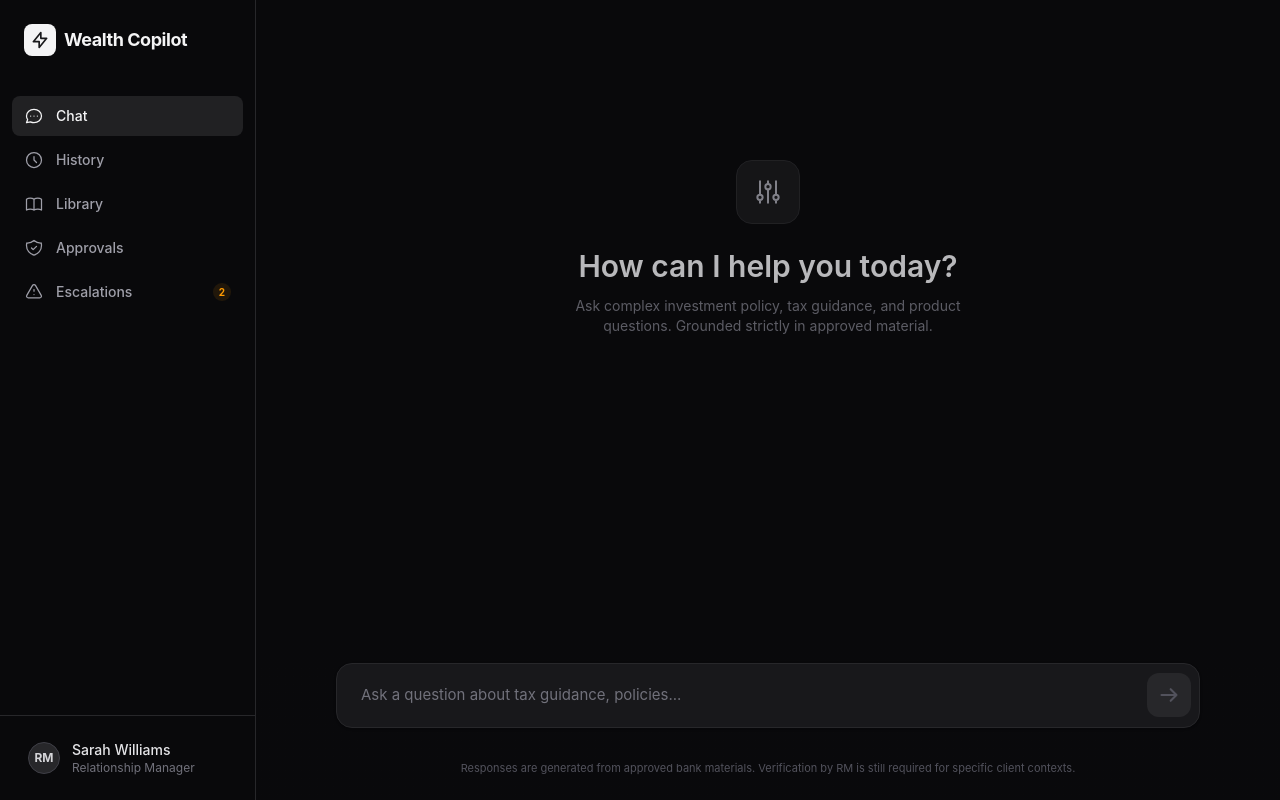
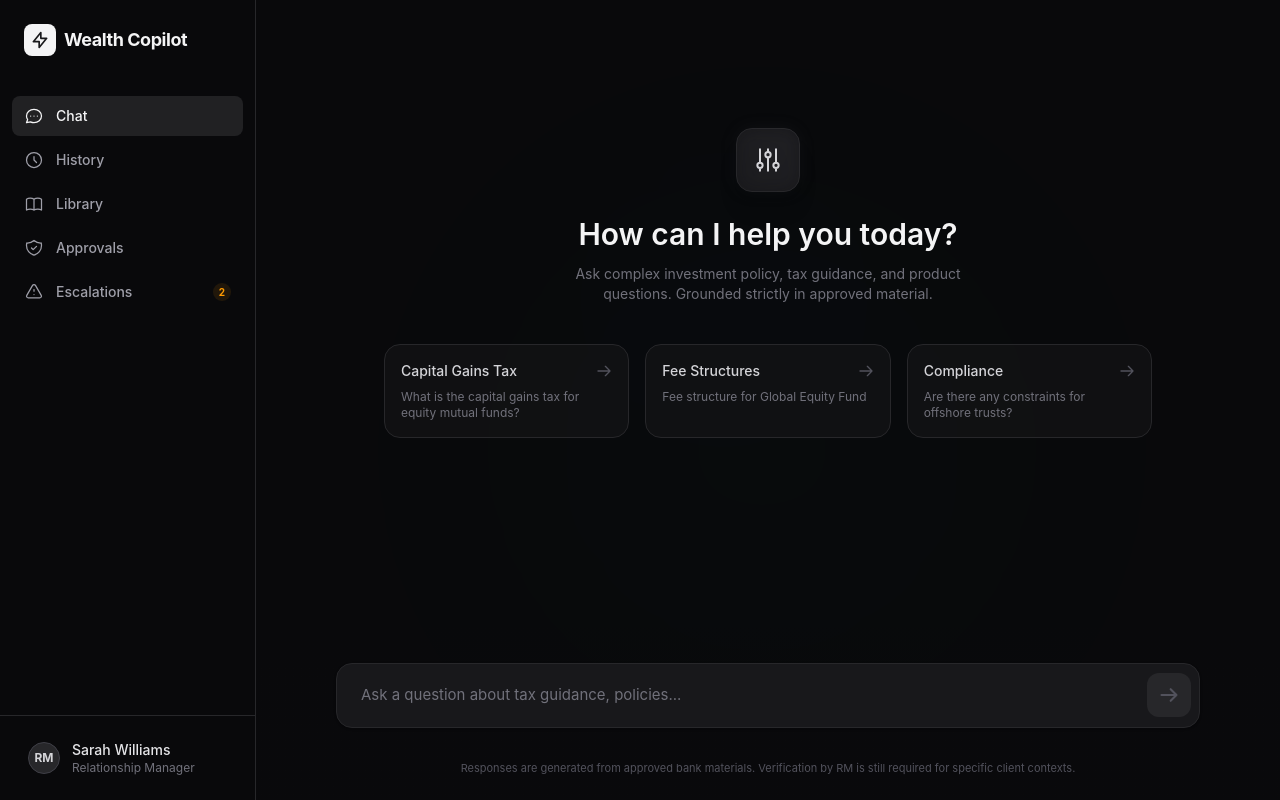
Before and after one commit to Aayush-207/wealth-advisor-copilot, a Next.js app in the folder frontend/: page / in a window 1280 px wide. Built offline with nearby package versions, Linux system fonts and the light colour scheme.

Commit message:
feat: Slow down thinking process and add interactive empty state animations

```diff
--- a/frontend/src/app/page.tsx
+++ b/frontend/src/app/page.tsx
@@ -25,8 +25,8 @@ export default function Home() {
     // Append user query to conversation
     setConversation(prev => [...prev, { role: 'user', content: query }]);
 
-    // Simulate 4.5 - 5.5 second buffer to allow thinking steps to play out
-    const waitTime = Math.floor(Math.random() * 1000) + 4500;
+    // Simulate 7.5 - 9 second buffer to allow thinking steps to play out slowly
+    const waitTime = Math.floor(Math.random() * 1500) + 7500;
 
     setTimeout(() => {
       setIsLoading(false);
@@ -68,22 +68,85 @@ export default function Home() {
     }, waitTime);
   };
 
+  const suggestions = [
+    { title: "Capital Gains Tax", text: "What is the capital gains tax for equity mutual funds?" },
+    { title: "Fee Structures", text: "Fee structure for Global Equity Fund" },
+    { title: "Compliance", text: "Are there any constraints for offshore trusts?" }
+  ];
+
   return (
-    <main className="h-screen bg-zinc-950 text-zinc-100 flex flex-col selection:bg-zinc-800 selection:text-white">
+    <main className="h-screen bg-zinc-950 text-zinc-100 flex flex-col selection:bg-zinc-800 selection:text-white relative overflow-hidden">
+
+      {/* Background ambient glow when empty */}
+      {conversation.length === 0 && (
+        <div className="absolute inset-0 z-0 overflow-hidden pointer-events-none">
+          <motion.div
+            animate={{ scale: [1, 1.2, 1], opacity: [0.1, 0.15, 0.1] }}
+            transition={{ duration: 8, repeat: Infinity, ease: "easeInOut" }}
+            className="absolute top-1/4 left-1/4 w-[500px] h-[500px] bg-emerald-900/20 rounded-full blur-[100px]"
+          />
+          <motion.div
+            animate={{ scale: [1, 1.3, 1], opacity: [0.05, 0.1, 0.05] }}
+            transition={{ duration: 10, repeat: Infinity, ease: "easeInOut", delay: 2 }}
+            className="absolute bottom-1/4 right-1/4 w-[600px] h-[600px] bg-blue-900/10 rounded-full blur-[120px]"
+          />
+        </div>
+      )}
 
       {/* Scrollable Chat Area */}
-      <div className="flex-1 overflow-y-auto px-4 md:px-8 pt-8 pb-32" ref={scrollRef}>
+      <div className="flex-1 overflow-y-auto px-4 md:px-8 pt-8 pb-32 z-10" ref={scrollRef}>
         <div className="max-w-4xl mx-auto flex flex-col gap-8">
 
           {conversation.length === 0 ? (
-            <div className="flex flex-col items-center justify-center h-full mt-32 opacity-80">
-              <div className="w-16 h-16 bg-zinc-900 border border-zinc-800 rounded-2xl flex items-center justify-center mb-6">
-                <svg className="w-8 h-8 text-zinc-400" fill="none" stroke="currentColor" viewBox="0 0 24 24">
+            <div className="flex flex-col items-center justify-center h-full mt-24">
+              <motion.div
+                initial={{ scale: 0.9, opacity: 0 }}
+                animate={{ scale: 1, opacity: 1 }}
+                transition={{ duration: 0.5, ease: "easeOut" }}
+                className="w-16 h-16 bg-zinc-900 border border-zinc-800 rounded-2xl flex items-center justify-center mb-6 shadow-xl relative"
+              >
+                <div className="absolute inset-0 rounded-2xl bg-gradient-to-tr from-zinc-800/20 to-zinc-500/10 blur-sm pointer-events-none"></div>
+                <svg className="w-8 h-8 text-zinc-300 relative z-10" fill="none" stroke="currentColor" viewBox="0 0 24 24">
                   <path strokeLinecap="round" strokeLinejoin="round" strokeWidth={1.5} d="M12 6V4m0 2a2 2 0 100 4m0-4a2 2 0 110 4m-6 8a2 2 0 100-4m0 4a2 2 0 110-4m0 4v2m0-6V4m6 6v10m6-2a2 2 0 100-4m0 4a2 2 0 110-4m0 4v2m0-6V4" />
                 </svg>
+              </motion.div>
+              <motion.h1
+                initial={{ y: 10, opacity: 0 }}
+                animate={{ y: 0, opacity: 1 }}
+                transition={{ delay: 0.1, duration: 0.5 }}
+                className="text-3xl font-semibold text-zinc-100 mb-3"
+              >
+                How can I help you today?
+              </motion.h1>
+              <motion.p
+                initial={{ y: 10, opacity: 0 }}
+                animate={{ y: 0, opacity: 1 }}
+                transition={{ delay: 0.2, duration: 0.5 }}
+                className="text-zinc-500 text-sm max-w-md text-center mb-10"
+              >
+                Ask complex investment policy, tax guidance, and product questions. Grounded strictly in approved material.
+              </motion.p>
+
+              <div className="grid grid-cols-1 md:grid-cols-3 gap-4 w-full max-w-3xl">
+                {suggestions.map((item, idx) => (
+                  <motion.button
+                    key={idx}
+                    initial={{ opacity: 0, y: 20 }}
+                    animate={{ opacity: 1, y: 0 }}
+                    transition={{ delay: 0.3 + (idx * 0.1) }}
+                    onClick={() => handleSearch(item.text)}
+                    className="flex flex-col items-start p-4 bg-zinc-900/50 hover:bg-zinc-800/80 border border-zinc-800 hover:border-zinc-700 rounded-2xl text-left transition-all group"
+                  >
+                    <span className="text-zinc-300 font-medium text-sm mb-2 flex items-center justify-between w-full">
+                      {item.title}
+                      <svg className="w-4 h-4 text-zinc-600 group-hover:text-zinc-400 transition-colors" fill="none" stroke="currentColor" viewBox="0 0 24 24">
+                        <path strokeLinecap="round" strokeLinejoin="round" strokeWidth={2} d="M14 5l7 7m0 0l-7 7m7-7H3" />
+                      </svg>
+                    </span>
+                    <span className="text-zinc-500 text-xs line-clamp-2">{item.text}</span>
+                  </motion.button>
+                ))}
               </div>
-              <h1 className="text-3xl font-semibold text-zinc-200 mb-3">How can I help you today?</h1>
-              <p className="text-zinc-500 text-sm max-w-md text-center">Ask complex investment policy, tax guidance, and product questions. Grounded strictly in approved material.</p>
             </div>
           ) : (
             conversation.map((msg, i) => (
--- a/frontend/src/components/ThinkingProcess.tsx
+++ b/frontend/src/components/ThinkingProcess.tsx
@@ -18,7 +18,7 @@ export default function ThinkingProcess() {
     if (currentStep < steps.length - 1) {
       const timer = setTimeout(() => {
         setCurrentStep(prev => prev + 1);
-      }, 700 + Math.random() * 800); // Random duration between 0.7s and 1.5s
+      }, 1500 + Math.random() * 1000); // Random duration between 1.5s and 2.5s
       return () => clearTimeout(timer);
     }
   }, [currentStep, steps.length]);
```
